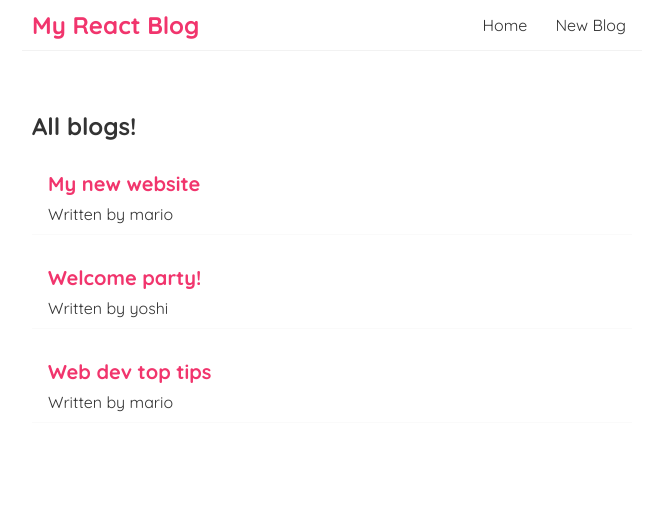
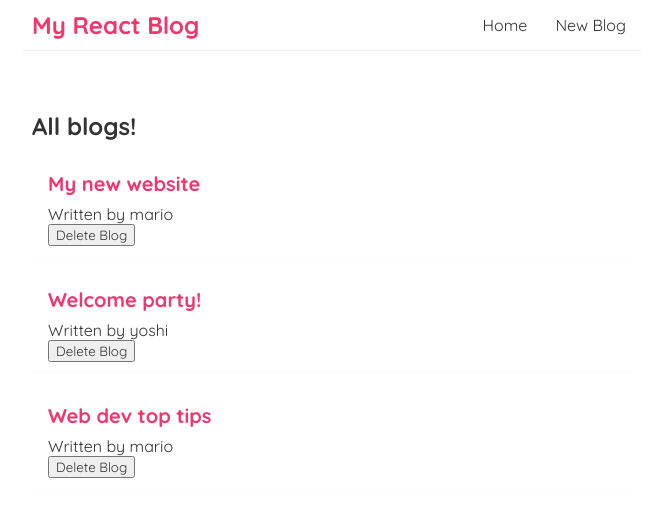
Before and after one commit to NikosKarampas/MyReactBlog, a React (Create React App) app: page / in a window 1280 px wide. Shown: the top 516 px of the page, without its empty margins (308-964 px from the left). Built offline with nearby package versions, Linux system fonts and the light colour scheme; the HTML template or start-up script is replaced by a standard one.

Commit message:
Use function as props to delete a blog

```diff
--- a/src/BlogList.js
+++ b/src/BlogList.js
@@ -1,4 +1,4 @@
-const BlogList = ({blogs, title}) => {
+const BlogList = ({blogs, title, handleDelete}) => {
     // const blogs = props.blogs;
     // const title = props.title;
 
@@ -9,6 +9,7 @@
                 <div className="blog-preview" key={blog.id}>
                     <h2>{ blog.title }</h2>
                     <p>Written by { blog.author }</p>
+                    <button onClick={() => handleDelete(blog.id)}>Delete Blog</button>
                 </div>
             ))}
         </div>
--- a/src/Home.js
+++ b/src/Home.js
@@ -8,9 +8,14 @@
         { title: 'Web dev top tips', body: 'lorem ipsum...', author: 'mario', id: 3 }
     ]);
 
+    const handleDelete = (id) => {
+        const newBlogs = blogs.filter(blog => blog.id !== id);
+        setBlogs(newBlogs);
+    }
+
     return (
         <div className="home">
-            <BlogList blogs={blogs} title="All blogs!"/>
+            <BlogList blogs={blogs} title="All blogs!" handleDelete={handleDelete}/>
         </div>
     );
 }
```
